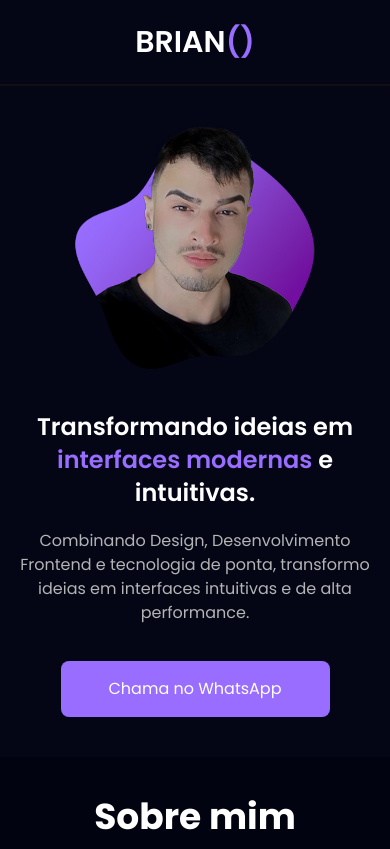
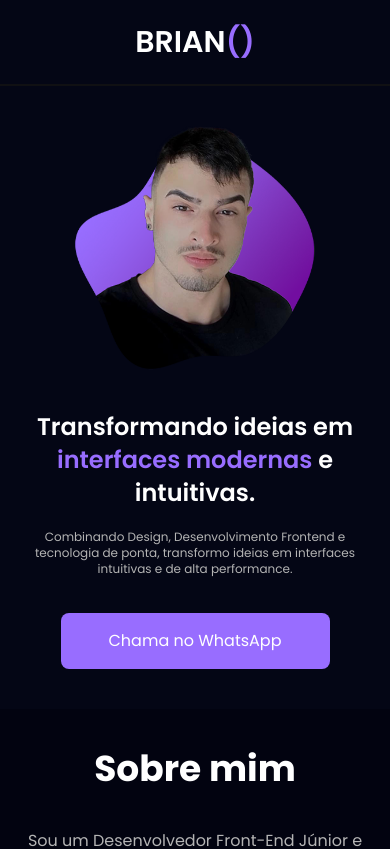
Before and after one commit to matheusbriandeoliveira/briandeoliveira, a React (Vite) app: page / in a window 390 px wide. Shown: the top 849 px of the page. Built offline with nearby package versions, Linux system fonts and the light colour scheme.

Commit message:
alterao tamanho texto2

```diff
--- a/src/App.tsx
+++ b/src/App.tsx
@@ -10,7 +10,7 @@ export function App() {
           <span className="text-primary">interfaces modernas</span> e
           intuitivas.
         </h1>
-        <p className=" max-w-full md:w-full text-secundary ">
+        <p className="  text-xs max-w-full md:text-base md:w-full text-secundary ">
           Combinando Design, Desenvolvimento Frontend e tecnologia de ponta,
           transformo ideias em interfaces intuitivas e de alta performance.
         </p>
```
